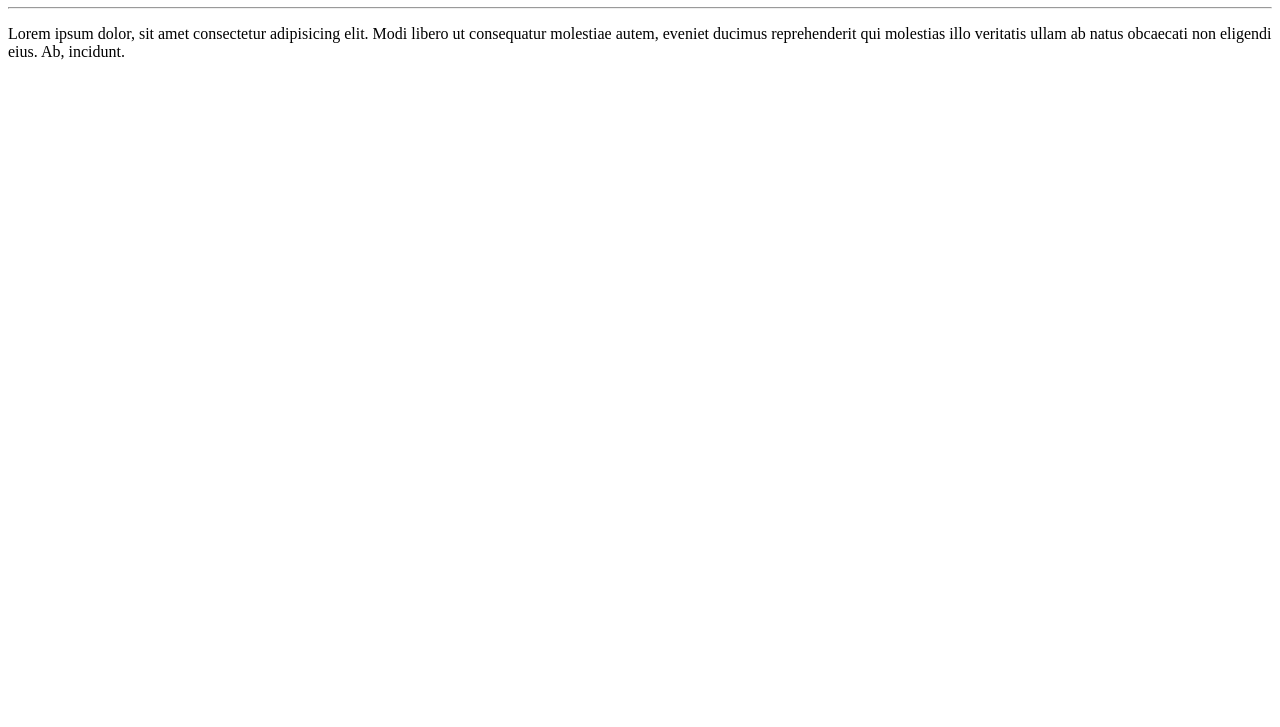
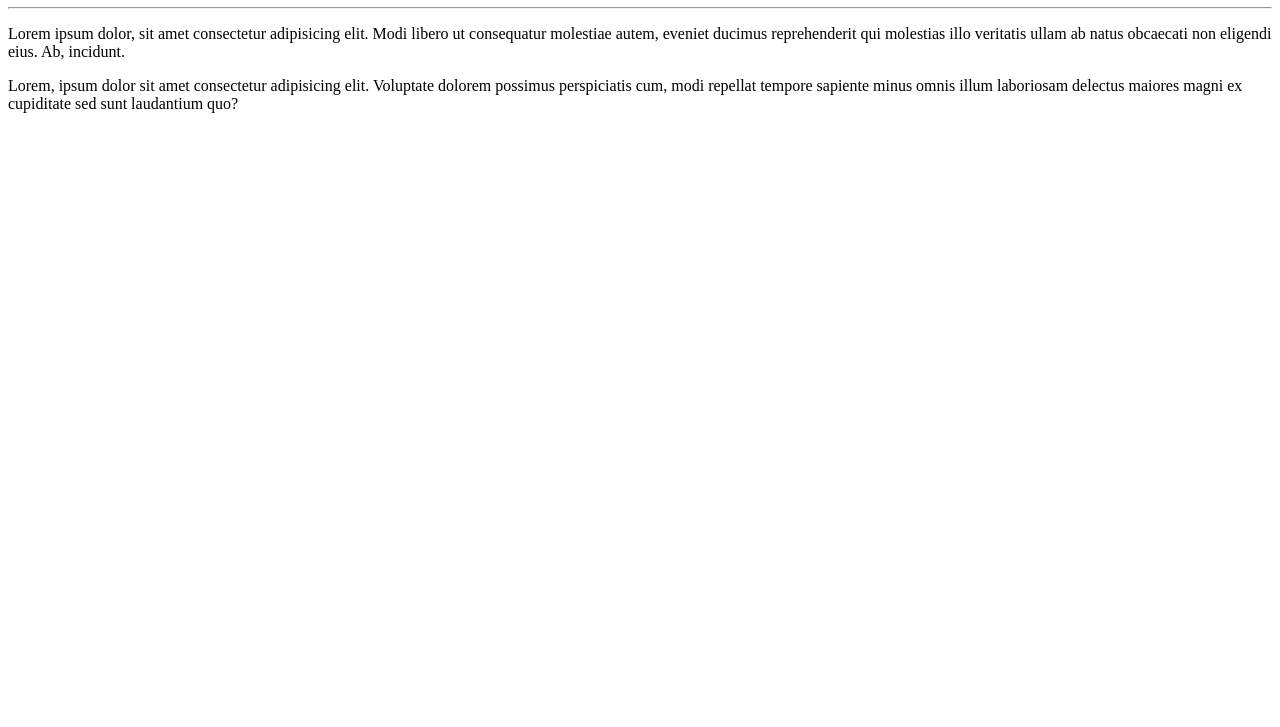
Before and after one commit to ArthurMedinaDev/Ol--Mundo-, a plain HTML site: page site-exemplo/index.html in a window 1280 px wide. Shown: the part 73-800 px from the top of the page. Drawn offline with Linux system fonts and the light colour scheme.

Commit message:
Mais um parágrafo

```diff
--- a/site-exemplo/index.html
+++ b/site-exemplo/index.html
@@ -9,5 +9,6 @@
     <h1> "Olá, mundo!"</h1>
     <hr>
     <p>Lorem ipsum dolor, sit amet consectetur adipisicing elit. Modi libero ut consequatur molestiae autem, eveniet ducimus reprehenderit qui molestias illo veritatis ullam ab natus obcaecati non eligendi eius. Ab, incidunt.</p>
+    <p>Lorem, ipsum dolor sit amet consectetur adipisicing elit. Voluptate dolorem possimus perspiciatis cum, modi repellat tempore sapiente minus omnis illum laboriosam delectus maiores magni ex cupiditate sed sunt laudantium quo?</p>
 </body>
 </html>
```
